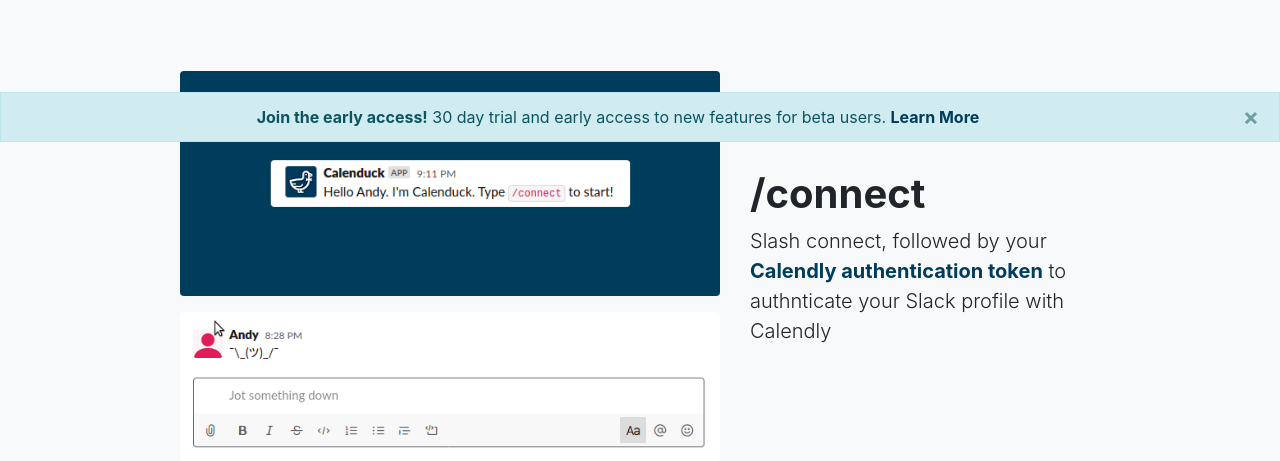
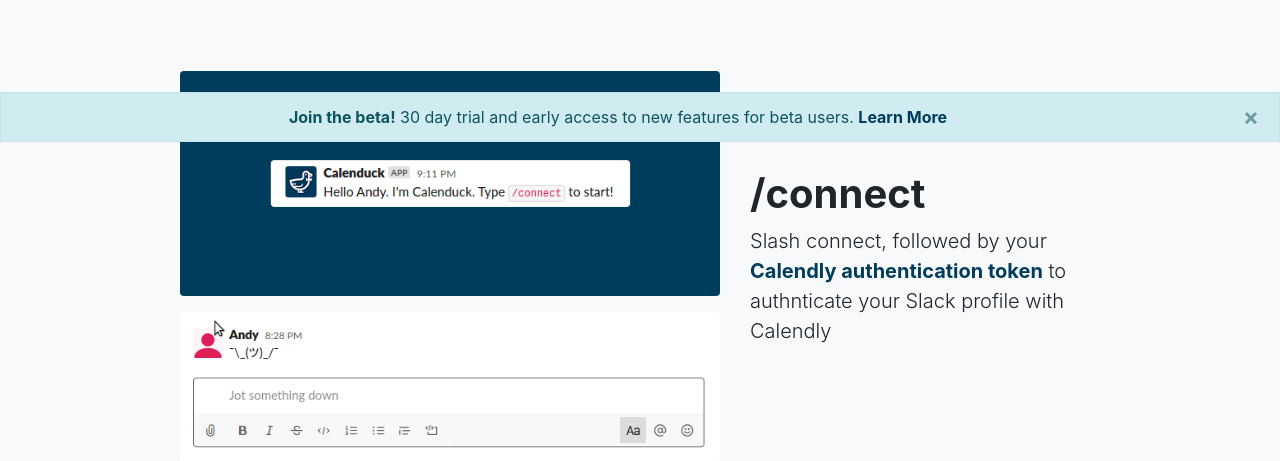
Before and after one commit to an-dev/calendlybot, a Django app: page / in a window 1280 px wide. Shown: the part 658-1119 px from the top of the page. Run offline with Django 3.2, Linux system fonts and the light colour scheme; parts of the project's set-up code (start-up, migrations or seed data) failed here and were passed over; some libraries are stand-ins or nearby versions.

Commit message:
Better copy

```diff
--- a/templates/web/index.html
+++ b/templates/web/index.html
@@ -151,7 +151,7 @@
 </section>
 <div class="alert alert-info alert-dismissible fade show rounded-0 cbot-alert" role="alert">
     <div class="text-center">
-        <span class="font-weight-bold">Join the early access!</span> 30 day trial and early access to new features for
+        <span class="font-weight-bold">Join the beta!</span> 30 day trial and early access to new features for
         beta users.
         <a href="https://calenduck.typeform.com/to/rpwD2R" target="_blank" role="button"
            class="font-weight-bold cbot-link">Learn More</a>
```
